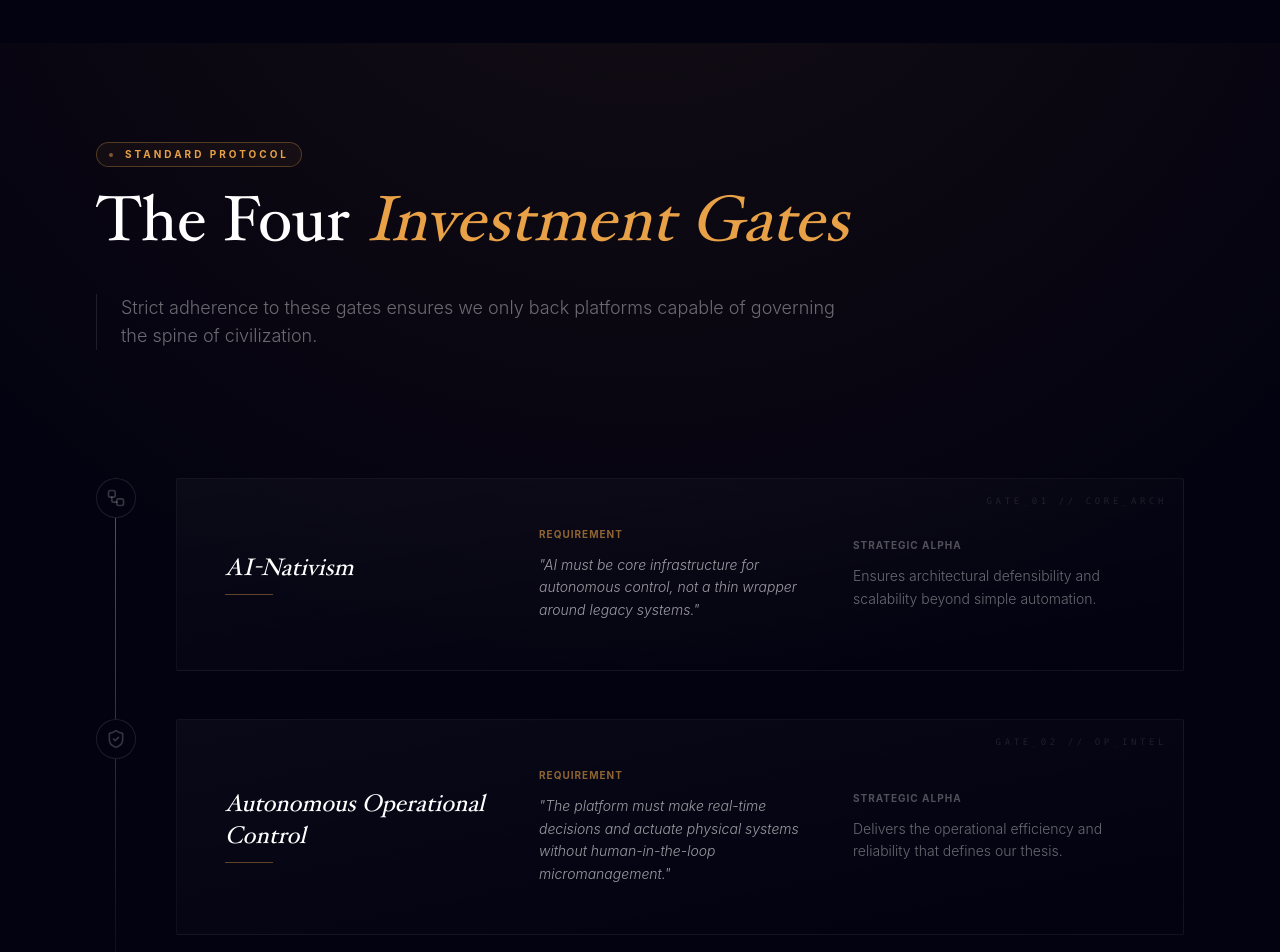
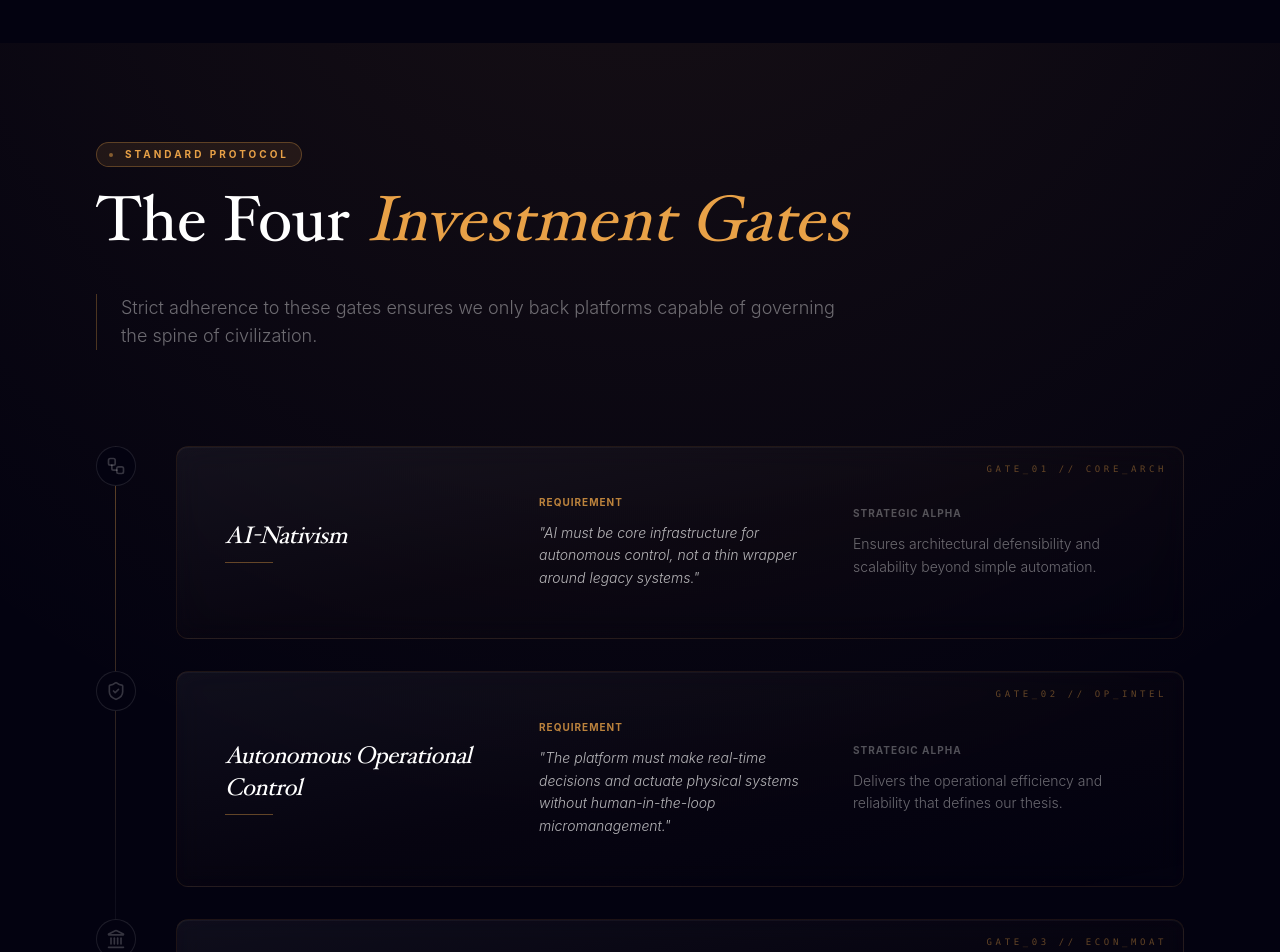
Before and after one commit to DinurakshanRavichandran/yvl-capital, a React (Vite) app in the folder app/: page /thesis in a window 1280 px wide. Shown: the part 2820-3772 px from the top of the page. Built offline with nearby package versions, Linux system fonts and the light colour scheme.

Commit message:
Small change in theis

```diff
--- a/app/src/components/thesis-anchor.jsx
+++ b/app/src/components/thesis-anchor.jsx
@@ -24,7 +24,7 @@ const AnchorSection = () => {
   ];
 
   return (
-    <section className="py-12 md:py-16">
+    <section className="py-6 md:py-8">
       <div className="max-w-6xl mx-auto px-6">
         {/* Section Header */}
         <div className="text-center mb-20">
--- a/app/src/components/thesis-investmentgates.jsx
+++ b/app/src/components/thesis-investmentgates.jsx
@@ -82,6 +82,151 @@
 
 // export default InvestmentGatesSection;
 
+// import React from "react";
+// import { motion } from "framer-motion";
+// import { ShieldCheck, Workflow, Landmark, Layers } from "lucide-react";
+
+// const InvestmentGatesSection = () => {
+//   const investmentGates = [
+//     {
+//       gate: "AI-Nativism",
+//       icon: <Workflow className="w-5 h-5" />,
+//       requirement: "AI must be core infrastructure for autonomous control, not a thin wrapper around legacy systems.",
+//       why: "Ensures architectural defensibility and scalability beyond simple automation.",
+//       tag: "CORE_ARCH"
+//     },
+//     {
+//       gate: "Autonomous Operational Control",
+//       icon: <ShieldCheck className="w-5 h-5" />,
+//       requirement: "The platform must make real-time decisions and actuate physical systems without human-in-the-loop micromanagement.",
+//       why: "Delivers the operational efficiency and reliability that defines our thesis.",
+//       tag: "OP_INTEL"
+//     },
+//     {
+//       gate: "Transaction Ownership",
+//       icon: <Landmark className="w-5 h-5" />,
+//       requirement: "The company must own the underlying economic transaction – commodity sales, inputs, or compliance payments.",
+//       why: "Creates direct monetization and deeper integration with customer operations.",
+//       tag: "ECON_MOAT"
+//     },
+//     {
+//       gate: "Layered Defensibility",
+//       icon: <Layers className="w-5 h-5" />,
+//       requirement: "At least two moats: physical/sensor integration plus proprietary data or regulatory lock-in.",
+//       why: "Builds compounding barriers to entry that protect margins and market position.",
+//       tag: "SEC_BARRIER"
+//     },
+//   ];
+
+//   return (
+//     <section className="py-16 md:py-24 bg-[#030210] relative overflow-hidden">
+//       {/* Background Decorative Element */}
+//       <div className="absolute top-0 left-1/2 -translate-x-1/2 w-full h-full bg-[radial-gradient(circle_at_50%_-20%,#E8A14715_0%,transparent_50%)]" />
+
+//       <div className="max-w-6xl mx-auto px-8 relative z-10">
+//         {/* Header */}
+//         <div className="max-w-3xl mb-32">
+//           <motion.div
+//             initial={{ opacity: 0, x: -20 }}
+//             whileInView={{ opacity: 1, x: 0 }}
+//             viewport={{ once: true }}
+//             className="inline-flex items-center gap-3 px-3 py-1 rounded-full border border-[#E8A147]/30 bg-[#E8A147]/5 mb-6"
+//           >
+//             <div className="w-1 h-1 rounded-full bg-[#E8A147] animate-pulse" />
+//             <span className="text-[10px] uppercase tracking-[0.3em] text-[#E8A147] font-bold">Standard Protocol</span>
+//           </motion.div>
+
+//           <motion.h2
+//             initial={{ opacity: 0, y: 20 }}
+//             whileInView={{ opacity: 1, y: 0 }}
+//             viewport={{ once: true }}
+//             className="font-serif text-[clamp(32px,5vw,64px)] text-white leading-[1.1] mb-8"
+//           >
+//             The Four <span className="italic text-[#E8A147]">Investment Gates</span>
+//           </motion.h2>
+
+//           <motion.p
+//             initial={{ opacity: 0 }}
+//             whileInView={{ opacity: 1 }}
+//             viewport={{ once: true }}
+//             className="text-white/40 text-lg font-light border-l border-white/10 pl-6"
+//           >
+//             Strict adherence to these gates ensures we only back platforms capable of governing the spine of civilization.
+//           </motion.p>
+//         </div>
+
+//         {/* The Gates Sequence */}
+//         <div className="relative">
+//           {/* Vertical Progress Line */}
+//           <div className="absolute left-[19px] top-0 bottom-0 w-px bg-gradient-to-b from-[#E8A147]/50 via-white/5 to-transparent hidden md:block" />
+
+//           <div className="space-y-12">
+//             {investmentGates.map((gate, index) => (
+//               <motion.div
+//                 key={index}
+//                 initial={{ opacity: 0, x: -20 }}
+//                 whileInView={{ opacity: 1, x: 0 }}
+//                 viewport={{ once: true, margin: "-100px" }}
+//                 transition={{ duration: 0.8, delay: index * 0.1 }}
+//                 className="group relative md:pl-20"
+//               >
+//                 {/* Visual Indicator (The Dot/Icon) */}
+//                 <div className="absolute left-0 top-0 w-10 h-10 rounded-full bg-[#030210] border border-white/10 flex items-center justify-center z-20 group-hover:border-[#E8A147] transition-colors duration-500 hidden md:flex">
+//                   <div className="text-white/20 group-hover:text-[#E8A147] transition-colors">
+//                     {gate.icon}
+//                   </div>
+//                 </div>
+
+//                 {/* The Content Card */}
+//                 <div className="relative p-8 md:p-12 rounded-sm border border-white/5 bg-gradient-to-br from-white/[0.03] to-transparent hover:border-[#E8A147]/20 transition-all duration-700">
+//                   {/* Gate Number Label */}
+//                   <div className="absolute top-0 right-0 p-4 font-mono text-[9px] text-white/10 tracking-[0.4em] uppercase">
+//                     Gate_0{index + 1} // {gate.tag}
+//                   </div>
+
+//                   <div className="grid lg:grid-cols-12 gap-8 items-center">
+//                     <div className="lg:col-span-4">
+//                       <h3 className="text-2xl font-serif text-white mb-2 italic">
+//                         {gate.gate}
+//                       </h3>
+//                       <div className="h-px w-12 bg-[#E8A147]/40 group-hover:w-full transition-all duration-1000" />
+//                     </div>
+
+//                     <div className="lg:col-span-4">
+//                       <span className="block text-[10px] uppercase tracking-widest text-[#E8A147] mb-3 font-bold opacity-60">Requirement</span>
+//                       <p className="text-white/60 font-light text-sm leading-relaxed italic">
+//                         "{gate.requirement}"
+//                       </p>
+//                     </div>
+
+//                     <div className="lg:col-span-4">
+//                       <span className="block text-[10px] uppercase tracking-widest text-white/30 mb-3 font-bold">Strategic Alpha</span>
+//                       <p className="text-white/40 font-light text-sm leading-relaxed">
+//                         {gate.why}
+//                       </p>
+//                     </div>
+//                   </div>
+
+//                   {/* Subtle Scanning Light Effect */}
+//                   <div className="absolute inset-0 overflow-hidden pointer-events-none opacity-0 group-hover:opacity-100 transition-opacity">
+//                     <motion.div
+//                       animate={{ y: ["-100%", "200%"] }}
+//                       transition={{ duration: 3, repeat: Infinity, ease: "linear" }}
+//                       className="w-full h-20 bg-gradient-to-b from-transparent via-[#E8A147]/5 to-transparent"
+//                     />
+//                   </div>
+//                 </div>
+//               </motion.div>
+//             ))}
+//           </div>
+//         </div>
+//       </div>
+//     </section>
+//   );
+// };
+
+// export default InvestmentGatesSection;
+
 import React from "react";
 import { motion } from "framer-motion";
 import { ShieldCheck, Workflow, Landmark, Layers } from "lucide-react";
@@ -119,18 +264,18 @@ const InvestmentGatesSection = () => {
   ];
 
   return (
-    <section className="py-16 md:py-24 bg-[#030210] relative overflow-hidden">
-      {/* Background Decorative Element */}
-      <div className="absolute top-0 left-1/2 -translate-x-1/2 w-full h-full bg-[radial-gradient(circle_at_50%_-20%,#E8A14715_0%,transparent_50%)]" />
+    <section className="py-20 md:py-24 bg-[#030210] relative overflow-hidden">
+      {/* Enhanced Background Decorative Element */}
+      <div className="absolute top-0 left-1/2 -translate-x-1/2 w-full h-full bg-[radial-gradient(circle_at_50%_-20%,#E8A14718_0%,transparent_60%)]" />
 
       <div className="max-w-6xl mx-auto px-8 relative z-10">
         {/* Header */}
-        <div className="max-w-3xl mb-32">
+        <div className="max-w-3xl mb-24">
           <motion.div
             initial={{ opacity: 0, x: -20 }}
             whileInView={{ opacity: 1, x: 0 }}
             viewport={{ once: true }}
-            className="inline-flex items-center gap-3 px-3 py-1 rounded-full border border-[#E8A147]/30 bg-[#E8A147]/5 mb-6"
+            className="inline-flex items-center gap-3 px-3 py-1 rounded-full border border-[#E8A147]/30 bg-[#E8A147]/10 mb-6"
           >
             <div className="w-1 h-1 rounded-full bg-[#E8A147] animate-pulse" />
             <span className="text-[10px] uppercase tracking-[0.3em] text-[#E8A147] font-bold">Standard Protocol</span>
@@ -149,7 +294,7 @@ const InvestmentGatesSection = () => {
             initial={{ opacity: 0 }}
             whileInView={{ opacity: 1 }}
             viewport={{ once: true }}
-            className="text-white/40 text-lg font-light border-l border-white/10 pl-6"
+            className="text-white/40 text-lg font-light border-l border-[#E8A147]/30 pl-6"
           >
             Strict adherence to these gates ensures we only back platforms capable of governing the spine of civilization.
           </motion.p>
@@ -158,9 +303,9 @@ const InvestmentGatesSection = () => {
         {/* The Gates Sequence */}
         <div className="relative">
           {/* Vertical Progress Line */}
-          <div className="absolute left-[19px] top-0 bottom-0 w-px bg-gradient-to-b from-[#E8A147]/50 via-white/5 to-transparent hidden md:block" />
+          <div className="absolute left-[19px] top-0 bottom-0 w-px bg-gradient-to-b from-[#E8A147]/40 via-white/5 to-transparent hidden md:block" />
 
-          <div className="space-y-12">
+          <div className="space-y-8">
             {investmentGates.map((gate, index) => (
               <motion.div
                 key={index}
@@ -170,31 +315,32 @@ const InvestmentGatesSection = () => {
                 transition={{ duration: 0.8, delay: index * 0.1 }}
                 className="group relative md:pl-20"
               >
-                {/* Visual Indicator (The Dot/Icon) */}
-                <div className="absolute left-0 top-0 w-10 h-10 rounded-full bg-[#030210] border border-white/10 flex items-center justify-center z-20 group-hover:border-[#E8A147] transition-colors duration-500 hidden md:flex">
+                {/* Visual Indicator */}
+                <div className="absolute left-0 top-0 w-10 h-10 rounded-full bg-[#030210] border border-white/10 flex items-center justify-center z-20 group-hover:border-[#E8A147] group-hover:shadow-[0_0_15px_rgba(232,161,71,0.3)] transition-all duration-500 hidden md:flex">
                   <div className="text-white/20 group-hover:text-[#E8A147] transition-colors">
                     {gate.icon}
                   </div>
                 </div>
 
-                {/* The Content Card */}
-                <div className="relative p-8 md:p-12 rounded-sm border border-white/5 bg-gradient-to-br from-white/[0.03] to-transparent hover:border-[#E8A147]/20 transition-all duration-700">
-                  {/* Gate Number Label */}
-                  <div className="absolute top-0 right-0 p-4 font-mono text-[9px] text-white/10 tracking-[0.4em] uppercase">
+                {/* The Content Card - Glassmorphism Updated */}
+                <div className="relative p-8 md:p-12 rounded-xl border border-[#E8A147]/10 bg-gradient-to-br from-white/[0.05] via-[#E8A147]/[0.02] to-transparent backdrop-blur-md hover:border-[#E8A147]/40 transition-all duration-700 shadow-[inset_0_1px_1px_rgba(255,255,255,0.05)]">
+
+                  {/* Gate Number Label - Gold Accent */}
+                  <div className="absolute top-0 right-0 p-4 font-mono text-[9px] text-[#E8A147]/40 tracking-[0.4em] uppercase group-hover:text-[#E8A147] transition-colors">
                     Gate_0{index + 1} // {gate.tag}
                   </div>
 
                   <div className="grid lg:grid-cols-12 gap-8 items-center">
                     <div className="lg:col-span-4">
-                      <h3 className="text-2xl font-serif text-white mb-2 italic">
+                      <h3 className="text-2xl font-serif text-white mb-2 italic tracking-tight">
                         {gate.gate}
                       </h3>
-                      <div className="h-px w-12 bg-[#E8A147]/40 group-hover:w-full transition-all duration-1000" />
+                      <div className="h-px w-12 bg-[#E8A147]/40 group-hover:w-3/4 transition-all duration-1000" />
                     </div>
 
                     <div className="lg:col-span-4">
-                      <span className="block text-[10px] uppercase tracking-widest text-[#E8A147] mb-3 font-bold opacity-60">Requirement</span>
-                      <p className="text-white/60 font-light text-sm leading-relaxed italic">
+                      <span className="block text-[10px] uppercase tracking-widest text-[#E8A147] mb-3 font-bold opacity-80">Requirement</span>
+                      <p className="text-white/70 font-light text-sm leading-relaxed italic">
                         "{gate.requirement}"
                       </p>
                     </div>
@@ -207,12 +353,12 @@ const InvestmentGatesSection = () => {
                     </div>
                   </div>
 
-                  {/* Subtle Scanning Light Effect */}
-                  <div className="absolute inset-0 overflow-hidden pointer-events-none opacity-0 group-hover:opacity-100 transition-opacity">
+                  {/* Gold Scanning Light Effect */}
+                  <div className="absolute inset-0 overflow-hidden pointer-events-none opacity-0 group-hover:opacity-100 transition-opacity rounded-xl">
                     <motion.div
                       animate={{ y: ["-100%", "200%"] }}
-                      transition={{ duration: 3, repeat: Infinity, ease: "linear" }}
-                      className="w-full h-20 bg-gradient-to-b from-transparent via-[#E8A147]/5 to-transparent"
+                      transition={{ duration: 4, repeat: Infinity, ease: "linear" }}
+                      className="w-full h-32 bg-gradient-to-b from-transparent via-[#E8A147]/10 to-transparent"
                     />
                   </div>
                 </div>
```
